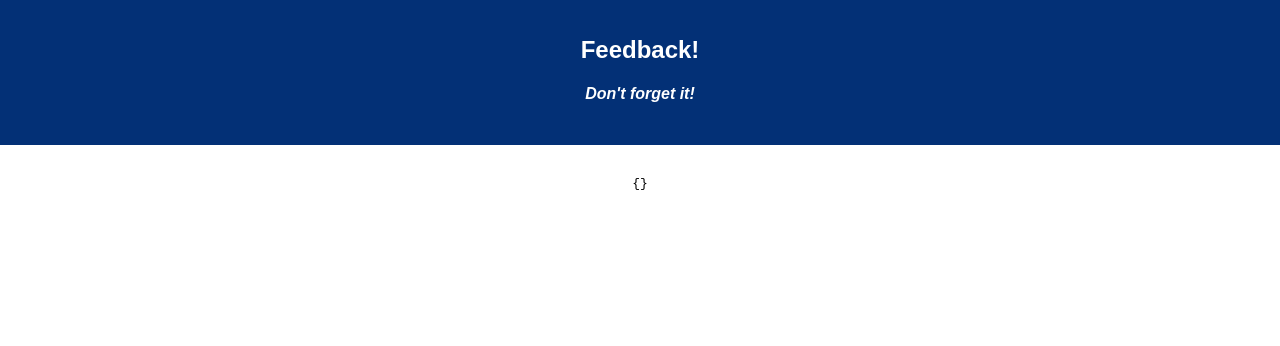
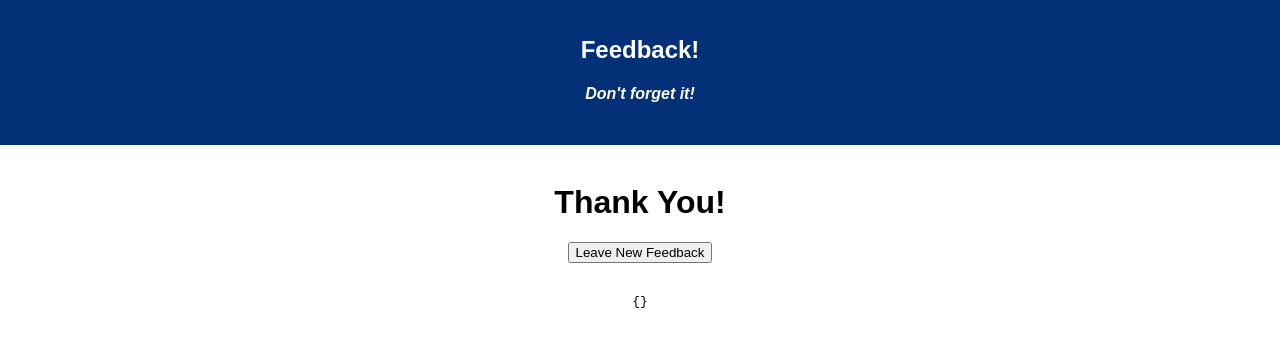
Before and after one commit to lukeschleder/reducs-feedback-loop, a React (Create React App) app: page /#/submissionsuccess in a window 1280 px wide. Shown: the top 346 px of the page. Built offline with nearby package versions, Linux system fonts and the light colour scheme.

Commit message:
create successful submission page

```diff
--- a/src/components/App/App.js
+++ b/src/components/App/App.js
@@ -8,6 +8,7 @@ import Home from '../Home/Home';
 import Form from '../Form/Form';
 import Comments from '../Comments/Comments';
 import Review from '../Review/Review';
+import SubmissionSuccess from '../SubmissionSuccess/SubmissionSuccess';
 
 
 class App extends Component {
@@ -26,6 +27,7 @@ class App extends Component {
           <Route exact path="/supported" render={()=> <Form type= "SUPPORTED_INFORMATION" question= "How well are you being supported?" route= "/comments"/>}/>
           <Route path="/comments" exact component={Comments}/>
           <Route path="/review" exact component={Review} />
+          <Route path="/submissionsuccess" exact component={SubmissionSuccess} />
           <pre>{JSON.stringify(this.props.formReducer, null, 2)}</pre>
         </div>
       </Router>
--- a/src/components/Review/Review.js
+++ b/src/components/Review/Review.js
@@ -10,9 +10,6 @@ class Review extends Component {
       console.log('Adding feedback', this.props.formReducer);
       axios.post('/feedback', this.props.formReducer,  )
         console.log('after post');
-        alert("Your feedback is appreciated");
-
-
     }
 
 
@@ -27,8 +24,8 @@ class Review extends Component {
                             <li>Support: {this.props.formReducer.support}</li>
                             <li>Comments: {this.props.formReducer.comments}</li>
                         </ul>
-                        <button onClick={this.handleSubmit} >Submit</button>
-                        <Link to="/">Next</Link>
+                        <Link to="/submissionsuccess"><button onClick={this.handleSubmit} >Submit</button></Link>
+
                     </header>
                     <br />
                 </div>
--- /dev/null
+++ b/src/components/SubmissionSuccess/SubmissionSuccess.js
@@ -0,0 +1,24 @@
+import React, { Component } from 'react';
+import axios from 'axios';
+import { connect } from 'react-redux';
+import { HashRouter as Router, Route, Link, withRouter } from 'react-router-dom';
+
+class SubmissionSuccess extends Component {
+
+
+    render() {
+        return (
+                <div className="Review">
+                    <header className="Home-header">
+                        <h1 className="Review-Title">Thank You!</h1>
+                        <Link to="/"><button >Leave New Feedback</button></Link>
+                    </header>
+                    <br />
+                </div>
+        );
+    }
+}
+
+const mapReduxStateToProps = state => state;
+
+export default connect(mapReduxStateToProps)(withRouter(SubmissionSuccess));
```
